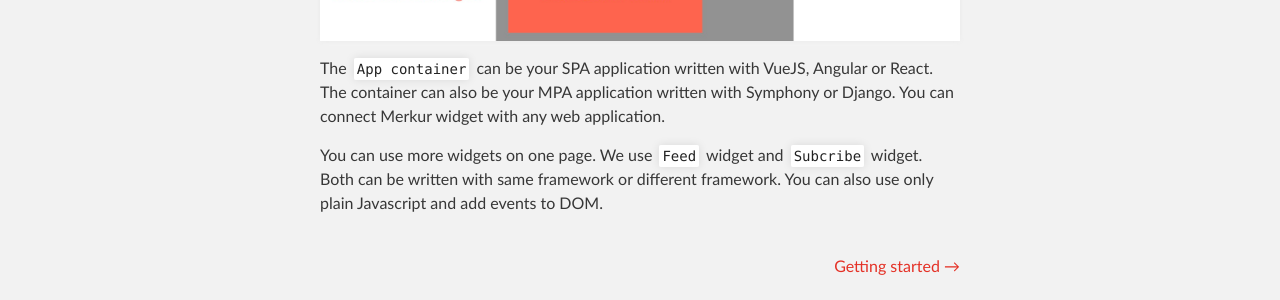
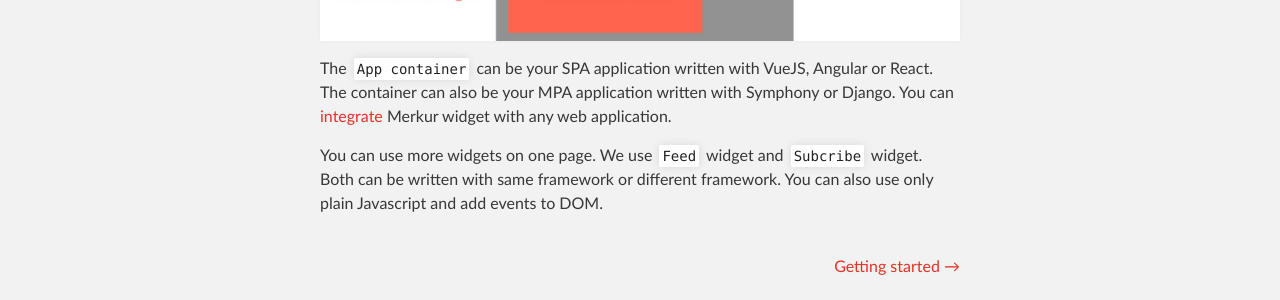
Before and after one commit to mjancarik/merkur, a Jekyll site: the page built from docs/docs.md, in a window 1280 px wide. Shown: the part 637-937 px from the top of the page. Built offline with Jekyll 4.4.1, drawn with Linux system fonts in a browser that asks for light colours.

Commit message:
docs: ✏️ added integrate link

```diff
--- a/docs/docs.md
+++ b/docs/docs.md
@@ -9,6 +9,6 @@ Merkur widget can be small button, some section of page or all web page. It's on
 
 <img class="responsive" src="{{ '/assets/images/merkur-concept.jpg?v=' | append: site.github.build_revision | relative_url }}" alt="Merkur - concept" />
 
-The `App container` can be your SPA application written with VueJS, Angular or React. The container can also be your MPA application written with Symphony or Django. You can connect Merkur widget with any web application.
+The `App container` can be your SPA application written with VueJS, Angular or React. The container can also be your MPA application written with Symphony or Django. You can [integrate]({{ '/docs/integration-with-app' | relative_url }}) Merkur widget with any web application.
 
 You can use more widgets on one page. We use `Feed` widget and `Subcribe` widget. Both can be written with same framework or different framework. You can also use only plain Javascript and add events to DOM.
```
